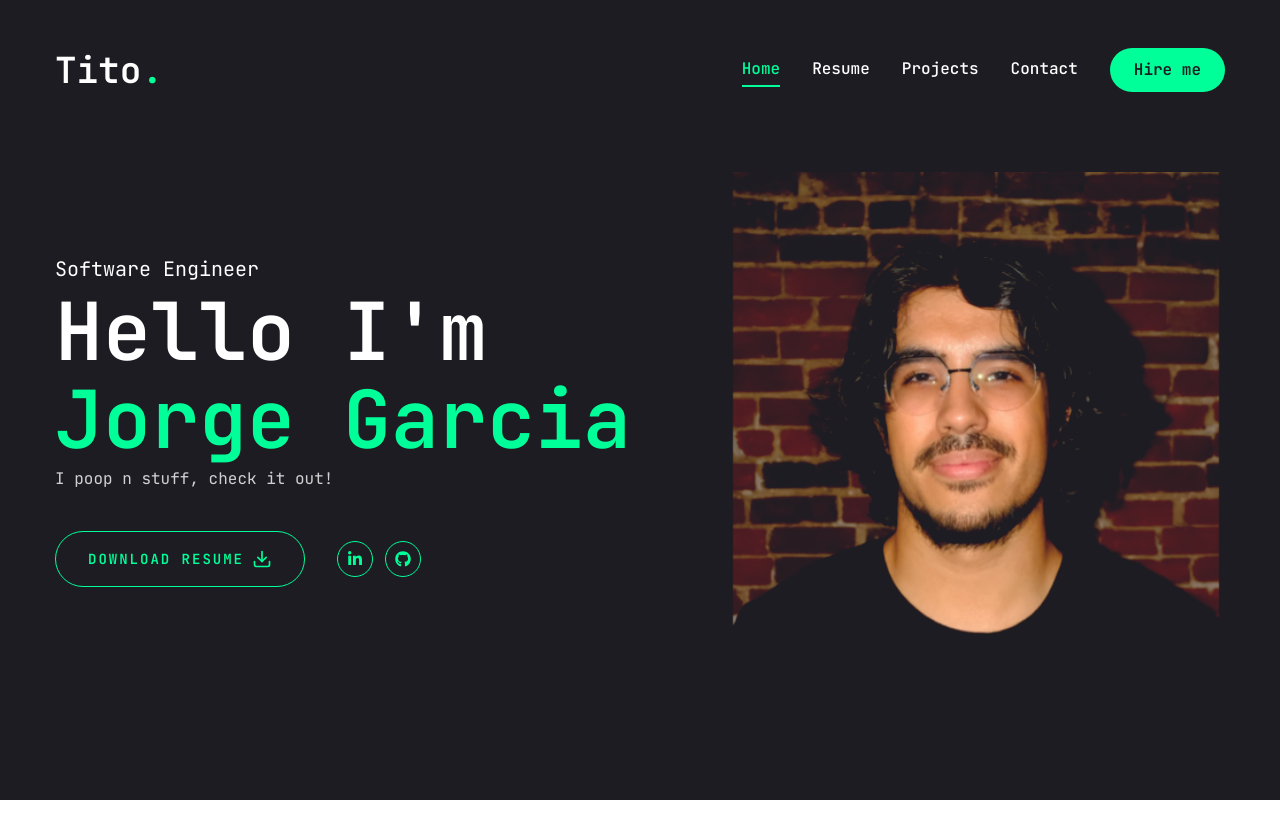
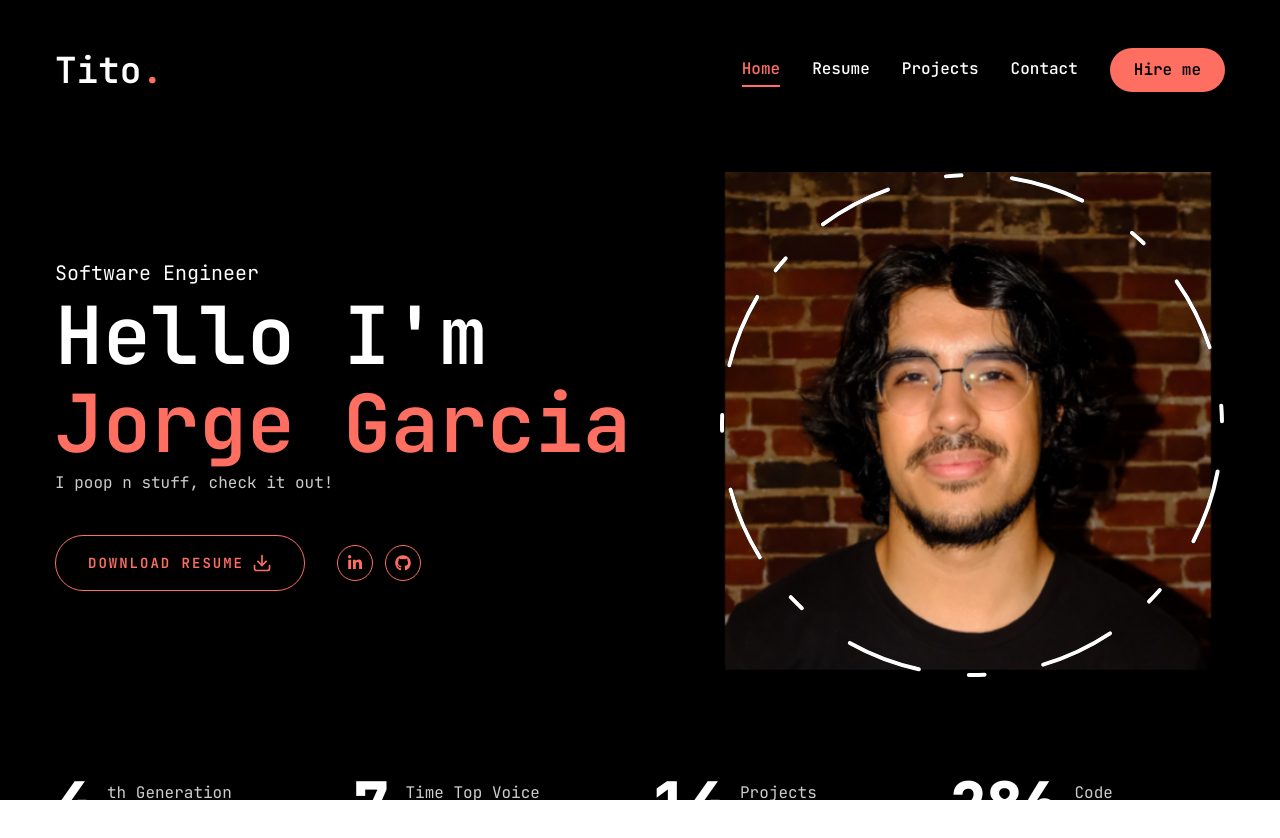
Before and after one commit to Poiixen/poiixen.github.io, a Next.js app: page / in a window 1280 px wide. Shown: the top 838 px of the page. Before the commit the page ends 800 px from the top, so only its background shows below. Built offline with nearby package versions, Linux system fonts and the light colour scheme.

Commit message:
update
stats created, color scheme updated (temp)

```diff
--- a/app/page.jsx
+++ b/app/page.jsx
@@ -5,6 +5,7 @@
 // import components
 import Social from "@/components/Social";
 import Photo from "@/components/Photo";
+import Stats from "@/components/Stats";
 import Link from 'next/link';
 
 const Home = () => {
@@ -48,6 +49,7 @@
           </div>
         </div>
       </div>
+      <Stats />
     </section>
   );
 };
--- a/components/Photo.jsx
+++ b/components/Photo.jsx
@@ -12,13 +12,14 @@
       transition: { delay: .3, duation: 0.4, ease: "easeIn" },
       }}
     >
+      {/* image */}
       <motion.div
-      initial={{ opacity:0 }}
+      initial={{ opacity: 0 }}
       animate={{
         opacity: 1,
         transition: { delay: .7, duation: 0.4, ease: "easeInOut" },
       }}
-      className="w-[298px] h-[298px] xl:w-[498px] xl:h-[498px] mix-blend-lighten"
+      className="w-[298px] h-[298px] xl:w-[498px] xl:h-[498px] mix-blend-lighten absolute"
       >
         <Image
           src="/assets/linkedinprofilepic.png"
@@ -29,6 +30,33 @@
           className="object-contain"
         />
       </motion.div>
+      {/* circle */}
+      <motion.svg
+        className="w-[300px] xl:w-[506px] h-[300px] xl:h-[506px]"
+        fill="transparent"
+        viewBox="0 0 506 506"
+        xmlns="http://www.w3.org/2000/svg"
+      >
+        <motion.circle
+          cx="253"
+          cy="253"
+          r="250"
+          stroke="#fff"
+          strokeWidth="4"
+          strokeLinecap="round"
+          strokeLinejoin="round"
+          initial={{ strokeDasharray: "24 10 0 0"}}
+          animate={{
+            strokeDasharray: ["15 120 25 25", "16 25 92 72", "4 250 22 22"],
+            rotate: [120, 360],
+          }}
+          transition={{
+            duration: 20,
+            repeat: Infinity,
+            repeatType: "reverse",
+          }}
+        />
+      </motion.svg>
     </motion.div>
   </div>;
 };
--- /dev/null
+++ b/components/Stats.jsx
@@ -0,0 +1,52 @@
+"use client";
+
+import CountUp from "react-countup";
+
+const stats = [
+  {
+    num: 4,
+    text: "th Generation Missionary",
+  },
+  {
+    num: 7,
+    text: "Time Top Voice on Linkedin",
+  },
+  {
+    num: 14,
+    text: "Projects completed",
+  },
+  {
+    num: 288,
+    text: "Code commits",
+  },
+
+];
+const Stats = () => {
+  return (
+    <section className = 'pt-4 pb-12 xl:pt-0 xl:pb-0'>
+      <div className=" container mx-auto">
+        <div className="flex flex-wrap gap-6 max-w-[80vw] mx-auto xl:max-w-none">
+          {stats.map((item, index) => {
+            return (
+              <div
+                className="flex-1 flex gap-4 items-center justify-center xl:justify-start"
+                key={index}
+              >
+                <CountUp
+                  end={item.num}
+                  duration={5}
+                  delay={2}
+                  className="text-4xl xl:text-6xl font-extrabold"
+                />
+                <p className = {`${ item.text.length < 15 ? 'max-w-[100px]' : 'max-w-[150px]'} leading-snug text-white/80`}
+                >{item.text} </p>
+              </div>
+            );
+          })}
+        </div>
+      </div>
+    </section>
+  );
+};
+
+export default Stats;
--- a/package.json
+++ b/package.json
@@ -21,6 +21,7 @@
     "lucide-react": "^0.417.0",
     "next": "14.2.5",
     "react": "^18",
+    "react-countup": "^6.5.3",
     "react-dom": "^18",
     "react-icons": "^5.2.1",
     "tailwind-merge": "^2.4.0",
--- a/tailwind.config.js
+++ b/tailwind.config.js
@@ -24,10 +24,10 @@
     },
     extend: {
       colors: {
-        primary: "#1c1c22",
+        primary: "#000",
         accent: {
-          DEFAULT: "#00ff99",
-          dark: "#00e187",
+          DEFAULT: "#ff6f61",
+          dark: "#ff6f61",
         },
       },
       keyframes: {
```
Also changed, not shown: public/assets/thethreeface.jpg (added), 1 other file (tests, documents, lock files or other folders).
